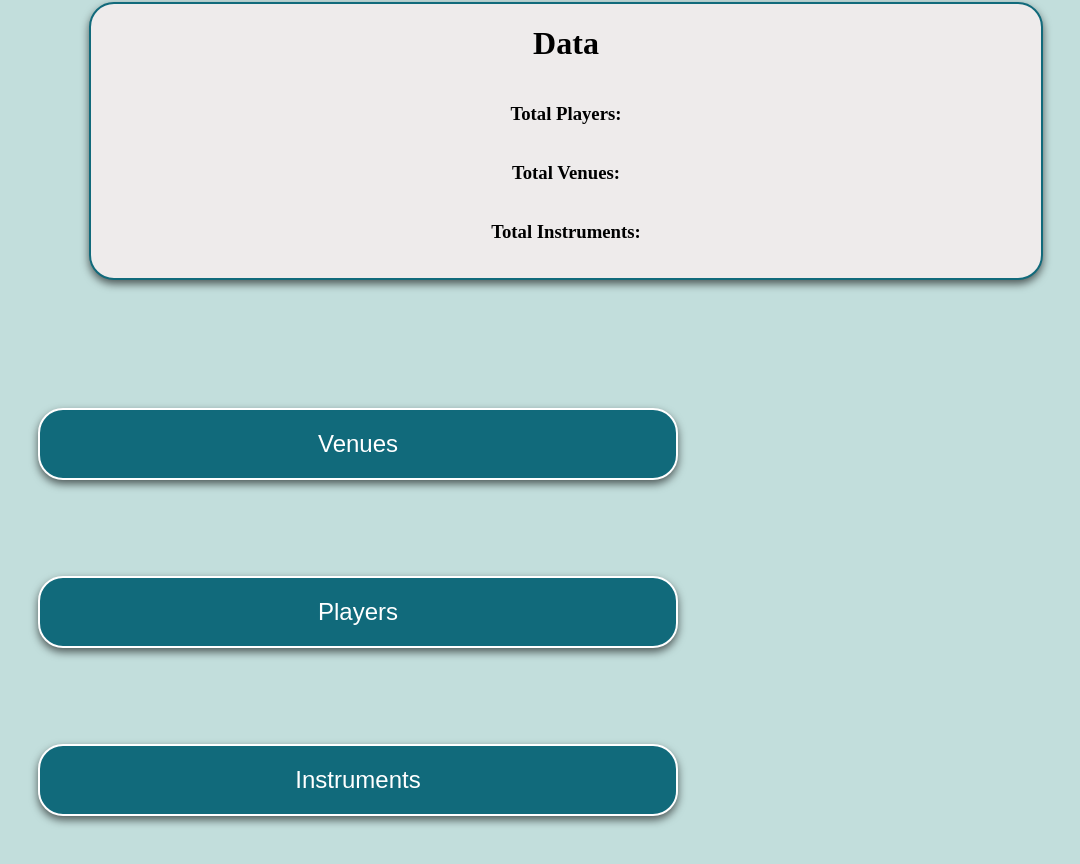
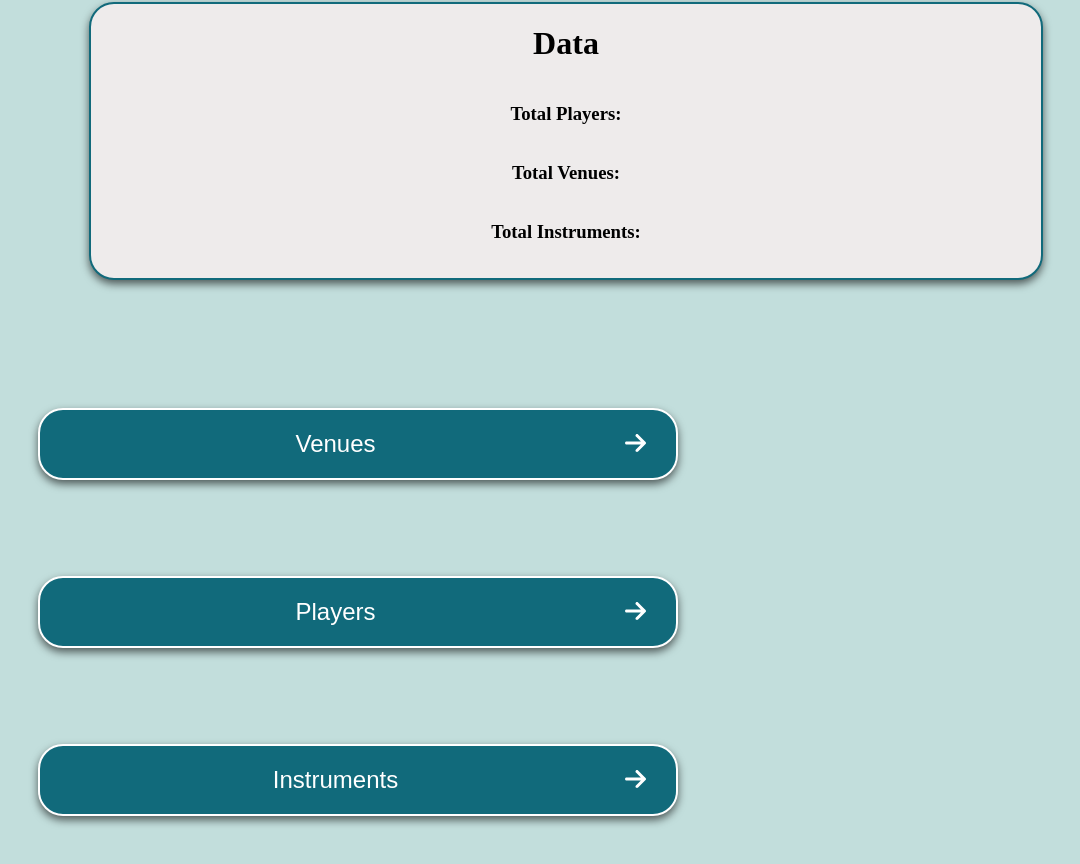
Before and after one commit to VenueMatchIO/VenueMatch, a React (Create React App) app in the folder client/: page / in a window 1280 px wide. Shown: the part 476-1340 px from the top of the page, without its empty margins (74-1154 px from the left). Built offline with nearby package versions, Linux system fonts and the light colour scheme.

Commit message:
got the arrow working for the data buttons

```diff
--- a/client/src/App.jsx
+++ b/client/src/App.jsx
@@ -1,6 +1,4 @@
-import {useState, useEffect} from 'react';
 import React from 'react';
-import Header from './components/Header.jsx';
 import Navbar from './components/Navbar.jsx';
 import {Routes, Route} from 'react-router';
 import MainContainer from './components/MainContainer.jsx';
@@ -14,22 +12,6 @@ const App = () => {
       <div className='main'>
         <Routes>
           <Route path='/' element={<MainContainer className='main' />} />
-          <Route
-            path='/add/player'
-            element={<MainContainer className='main' />}
-          />
-          <Route
-            path='/add/instrument'
-            element={<MainContainer className='main' />}
-          />
-          <Route
-            path='/add/venue'
-            element={<MainContainer className='main' />}
-          />
-          <Route
-            path='/schedule'
-            element={<MainContainer className='main' />}
-          />
         </Routes>
       </div>
     </>
--- /dev/null
+++ b/client/src/components/Data.jsx
@@ -0,0 +1,22 @@
+import {faArrowDown, faArrowRight} from '@fortawesome/free-solid-svg-icons';
+import {FontAwesomeIcon} from '@fortawesome/react-fontawesome';
+import React, {useState} from 'react';
+
+function Data({title}) {
+  const [display, setDisplay] = useState(false);
+  const rightArrow = <FontAwesomeIcon icon={faArrowRight} />;
+  const downArrow = <FontAwesomeIcon icon={faArrowDown} />;
+
+  function handleClick() {
+    setDisplay(!display);
+  }
+
+  return (
+    <button className='data-button' onClick={handleClick}>
+      <p className='data-btn-label'>{title}</p>
+      <div className='data-btn-icon'>{display ? downArrow : rightArrow}</div>
+    </button>
+  );
+}
+
+export default Data;
--- a/client/src/components/DataContainer.jsx
+++ b/client/src/components/DataContainer.jsx
@@ -1,13 +1,12 @@
 import React from 'react';
+import Data from './Data';
 
-function DataContainer(props) {
-  return (
-    <div className='data-container'>
-      <button className='data-button'>Venues</button>
-      <button className='data-button'>Players</button>
-      <button className='data-button'>Instruments</button>
-    </div>
-  );
+function DataContainer() {
+  const dataArr = ['Venues', 'Players', 'Instruments'];
+
+  const dataComponents = dataArr.map((title) => <Data title={title} />);
+
+  return <div className='data-container'>{dataComponents}</div>;
 }
 
 export default DataContainer;
--- a/client/src/components/MainContainer.jsx
+++ b/client/src/components/MainContainer.jsx
@@ -12,6 +12,7 @@ function MainContainer() {
   props['venues'] = venues;
   props['instruments'] = instruments;
   // ===================================
+
   return (
     <div className='main-container'>
         <ControlContainer />
--- a/client/src/styles.css
+++ b/client/src/styles.css
@@ -141,6 +141,9 @@ Data Container Styles
   border: 2px solid white;
   border-radius: 25px;
   box-shadow: 0 4px 8px rgba(0, 0, 0, 0.6);
+  display: flex;
+  justify-content: center;
+  align-items: center;
 }
 
 .data-button:hover {
@@ -148,3 +151,17 @@ Data Container Styles
   color: var(--main);
   border-color: var(--main);
 }
+
+.data-btn-label {
+  margin-left: auto;
+}
+
+.data-btn-icon {
+  margin-left: auto;
+  margin-right: 1em;
+}
+/*
+======================
+Data Container Styles
+======================
+*/
--- a/package.json
+++ b/package.json
@@ -14,6 +14,8 @@
   "author": "",
   "license": "ISC",
   "dependencies": {
+    "@fortawesome/free-solid-svg-icons": "^6.4.0",
+    "@fortawesome/react-fontawesome": "^0.2.0",
     "axios": "^1.4.0",
     "body-parser": "^1.20.2",
     "concurrently": "^8.2.0",
```
Also changed, not shown: client/src/components/Modal.jsx (added, +9 -0 lines), 1 other file (tests, documents, lock files or other folders).
